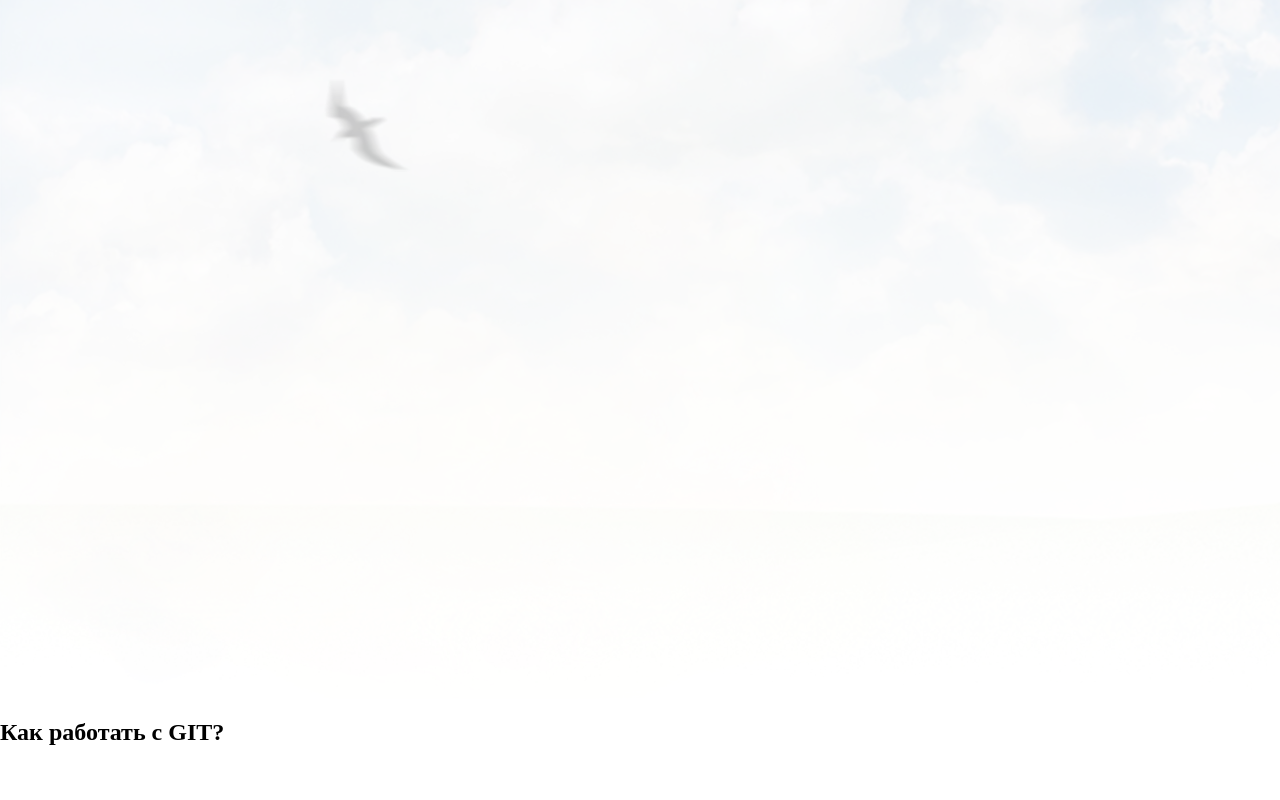
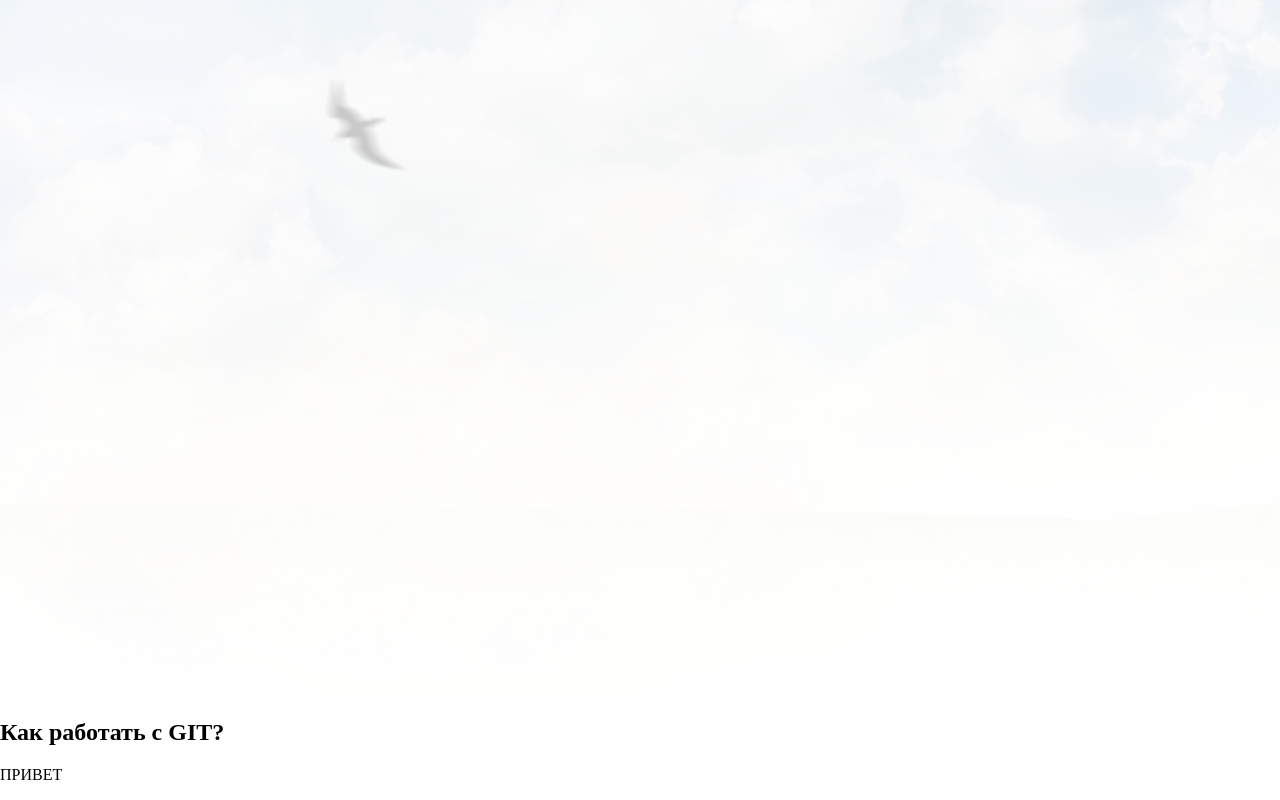
Before and after one commit to StudiaOrange/Mac_project, a plain HTML site: page Бани/index.html in a window 1280 px wide. Shown: the part 314-1114 px from the top of the page. Before the commit the page ends 1080 px from the top, so only its background shows below. Drawn offline with Linux system fonts and the light colour scheme.

Commit message:
ПРив

```diff
--- a/Бани/index.html
+++ b/Бани/index.html
@@ -21,5 +21,7 @@
       <h1>Как работать с GIT?</h1>
     </div>
   </section>
+
+  <div class="section"><p>ПРИВЕТ</p></div>
 </body>
 </html>
```
